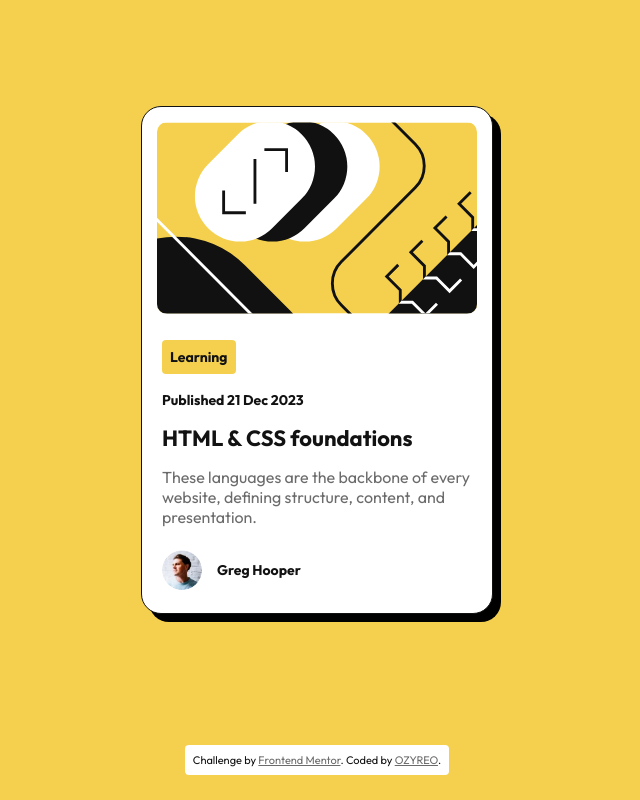
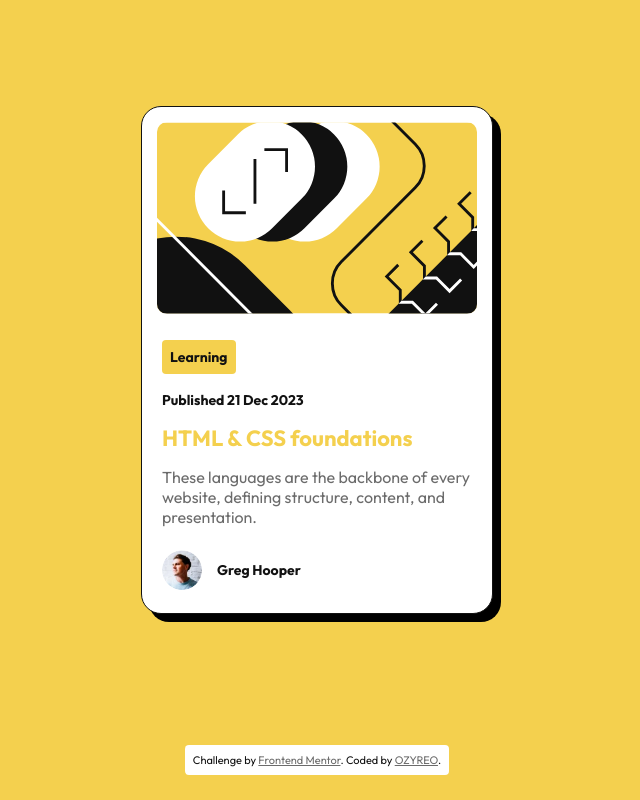
Before and after one commit to OZYREO/blog-preview-card, a plain HTML site: page index.html in a window 1280 px wide. In both pictures the pointer is over the element "HTML & CSS foundations". Shown: the whole page, without its empty margins (323-963 px from the left). Drawn offline with Linux system fonts and the light colour scheme.

Commit message:
fix hover for title

```diff
--- a/style.css
+++ b/style.css
@@ -68,6 +68,10 @@ main {
     color: hsl(0, 0%, 7%);
     font-family: "Outfit", sans-serif;
 }
+.blog-title:hover{
+    color: hsl(47, 88%, 63%);
+    cursor: pointer;
+}
 .blog-description {
     font-size: 16px;
     color: hsl(0, 0%, 42%);
```
